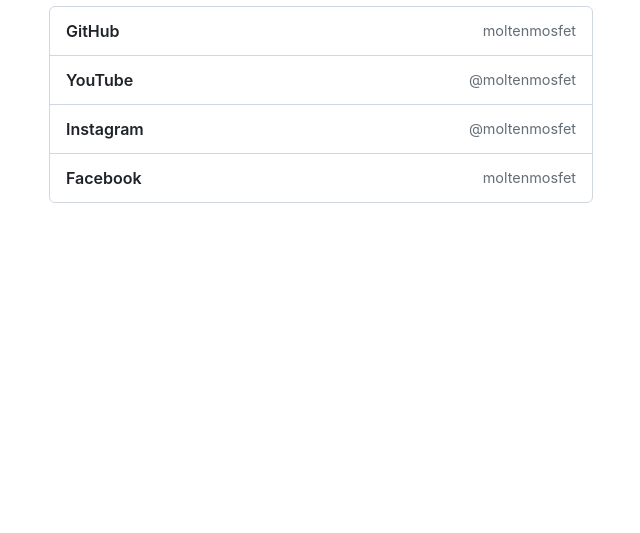
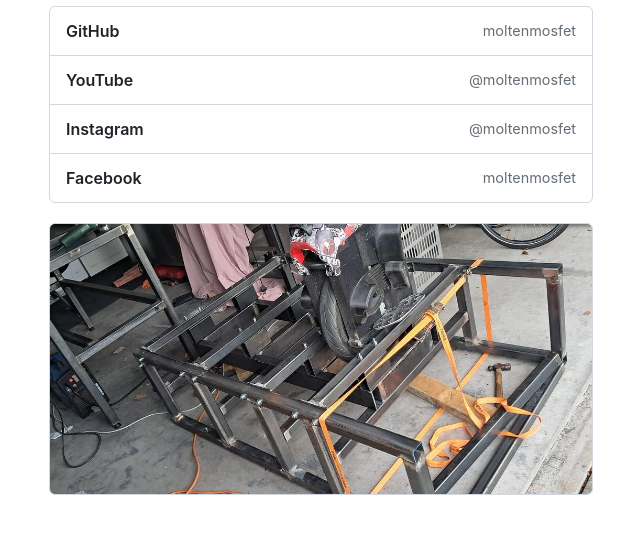
Before and after one commit to moltenmosfet/website, a plain HTML site: page index.html in a window 1280 px wide. Shown: the part 197-730 px from the top of the page, without its empty margins (319-959 px from the left). Drawn offline with Linux system fonts and the light colour scheme.

Commit message:
Update index.html

```diff
--- a/index.html
+++ b/index.html
@@ -78,7 +78,7 @@
     }
     ul {
       list-style: none;
-      margin: 0;
+      margin: 0 0 1.25rem;
       padding: 0;
       background: var(--panel);
       border: 1px solid var(--line);
@@ -99,6 +99,23 @@
     a span { color: var(--muted); font-weight: 400; font-size: .9rem; }
     a:hover { background: var(--hover); color: var(--accent); }
     a:focus-visible { outline: 2px solid var(--accent); outline-offset: -2px; }
+    .banner {
+      margin: 0;
+      aspect-ratio: 2 / 1;
+      overflow: hidden;
+      border: 1px solid var(--line);
+      border-radius: 6px;
+      background: var(--panel);
+    }
+    .banner img {
+      display: block;
+      width: 100%;
+      height: 100%;
+      object-fit: cover;
+      object-position: 56% 48%;
+      transform: scale(1.16);
+      transform-origin: 56% 48%;
+    }
     @media (max-width: 30rem) {
       header { flex-direction: column; }
       .logo { margin-top: 0; }
@@ -120,6 +137,9 @@
       <li><a href="https://www.instagram.com/moltenmosfet/" rel="noopener">Instagram <span>@moltenmosfet</span></a></li>
       <li><a href="https://www.facebook.com/moltenmosfet/" rel="noopener">Facebook <span>moltenmosfet</span></a></li>
     </ul>
+    <figure class="banner">
+      <img src="banner.jpg" alt="Electric unicycle mounted inside the welded steel dynamometer test frame">
+    </figure>
   </main>
 </body>
 </html>
```
